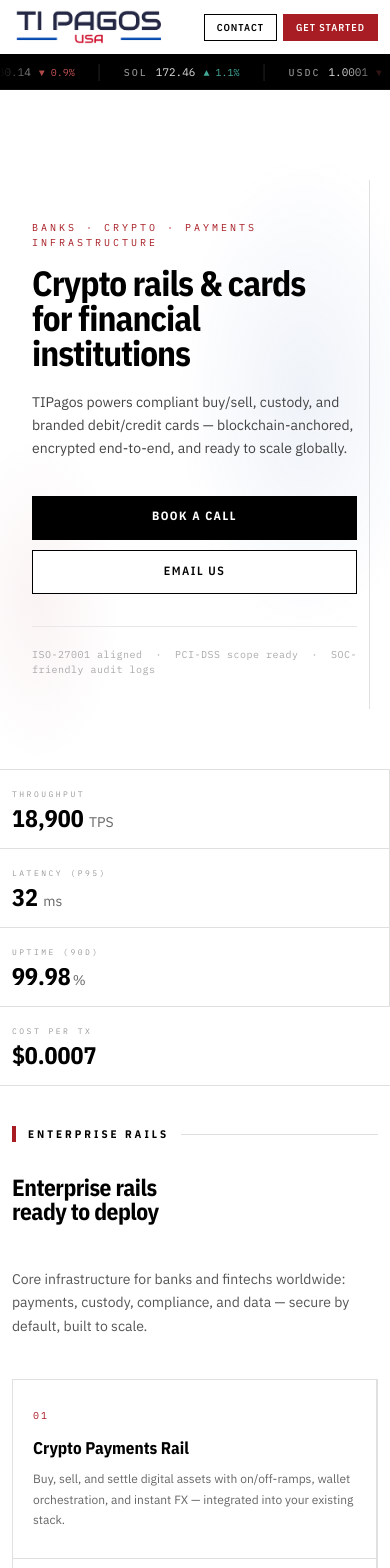
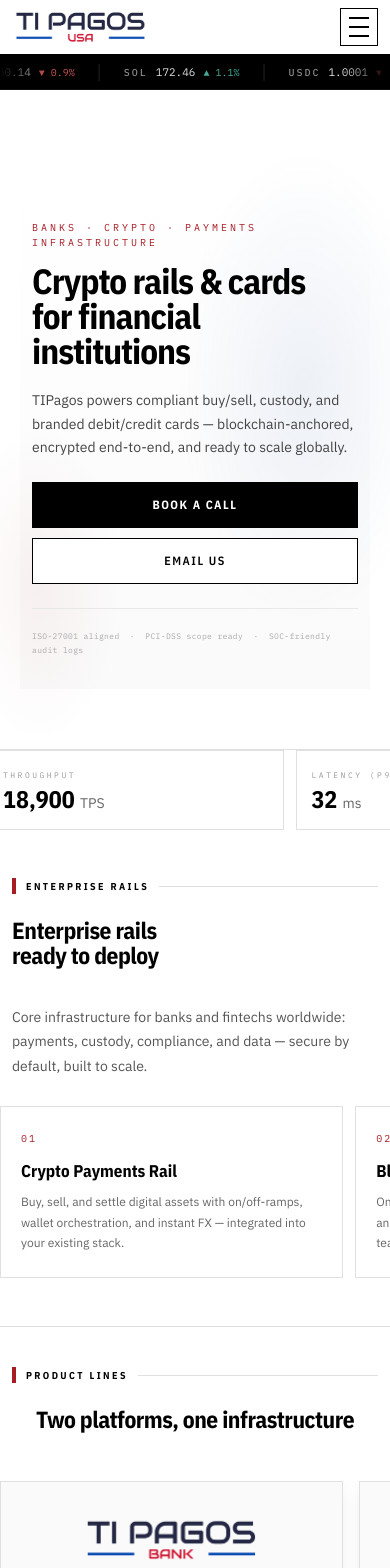
Before and after one commit to DiegoCico/ti-pagos_freelancing, a React (Vite) app: page / in a window 390 px wide. Shown: the top 1568 px of the page. Built offline with nearby package versions, Linux system fonts and the light colour scheme.

Commit message:
feat: fixed mobile view and added animations

```diff
--- a/src/App.css
+++ b/src/App.css
@@ -10,6 +10,8 @@
   line-height: 1.5;
   overflow-x: hidden;
 }
+
+.section[id], .cta[id] { scroll-margin-top: 84px; }
 
 /* ─── TOP UTILITY BAR ─── */
 .top-bar {
@@ -79,6 +81,33 @@
   color: #000;
 }
 .nav-right { display: flex; gap: 10px; align-items: center; }
+.nav-toggle {
+  display: none;
+  width: 42px;
+  height: 42px;
+  border: 1px solid #000;
+  background: #fff;
+  padding: 10px 9px;
+  cursor: pointer;
+  flex-direction: column;
+  justify-content: space-between;
+}
+.nav-toggle span {
+  width: 100%;
+  height: 2px;
+  background: #000;
+  transition: transform 0.2s ease, opacity 0.2s ease;
+}
+.mobile-menu { display: none; }
+.mobile-nav-links li,
+.mobile-nav-actions a {
+  opacity: 0;
+  transform: translateY(-6px);
+}
+
+.nav-open .nav-toggle span:nth-child(1) { transform: translateY(10px) rotate(45deg); }
+.nav-open .nav-toggle span:nth-child(2) { opacity: 0; }
+.nav-open .nav-toggle span:nth-child(3) { transform: translateY(-10px) rotate(-45deg); }
 .btn-nav-ghost {
   font-family: 'IBM Plex Sans Condensed', sans-serif;
   font-size: 12px; font-weight: 600; letter-spacing: 1px; text-transform: uppercase;
@@ -97,6 +126,16 @@
   transition: background 0.15s;
 }
 .btn-nav-fill:hover { background: #8a1018; border-color: #8a1018; }
+
+.btn-primary, .btn-secondary, .btn-nav-ghost, .btn-nav-fill, .btn-cta-white, .btn-cta-outline {
+  transition: transform 0.2s ease, box-shadow 0.2s ease, background 0.15s, color 0.15s, border-color 0.15s;
+}
+.btn-primary:hover, .btn-secondary:hover, .btn-nav-ghost:hover, .btn-nav-fill:hover, .btn-cta-white:hover, .btn-cta-outline:hover {
+  transform: translateY(-2px);
+}
+.btn-primary:active, .btn-secondary:active, .btn-nav-ghost:active, .btn-nav-fill:active, .btn-cta-white:active, .btn-cta-outline:active {
+  transform: translateY(0) scale(0.98);
+}
 
 /* ─── TICKER BAR ─── */
 .ticker-bar {
@@ -253,6 +292,8 @@
   transition: transform 0.3s ease, box-shadow 0.3s ease;
   display: flex;
   flex-direction: column;
+  position: relative;
+  overflow: hidden;
 }
 .product-card:hover {
   transform: translateY(-4px);
@@ -362,6 +403,7 @@
   border-bottom: 1px solid #e0e0e0;
   transition: background 0.15s;
   position: relative;
+  overflow: hidden;
 }
 .rail::before { content:''; position:absolute; top:0; left:0; width:0; height:2px; background:#a81c23; transition:width 0.3s ease; }
 .rail:hover::before { width:100%; }
@@ -496,94 +538,414 @@
   border-top: 1px solid #111;
 }
 
+.metric,
+.product-card,
+.rail,
+.cf,
+.cpanel,
+.trio-card { position: relative; overflow: hidden; }
+
+.metric::after,
+.product-card::after,
+.rail::after,
+.cf::after,
+.cpanel::after,
+.trio-card::after {
+  content: '';
+  position: absolute;
+  inset: 0;
+  background: linear-gradient(110deg, transparent 30%, rgba(255,255,255,0.24) 50%, transparent 70%);
+  transform: translateX(-120%);
+  pointer-events: none;
+}
+
+.metric:hover::after,
+.product-card:hover::after,
+.rail:hover::after,
+.cf:hover::after,
+.cpanel:hover::after,
+.trio-card:hover::after,
+.metric:active::after,
+.product-card:active::after,
+.rail:active::after,
+.cf:active::after,
+.cpanel:active::after,
+.trio-card:active::after {
+  animation: sheen 0.8s ease;
+}
+
 /* ─── REVEAL ─── */
 @keyframes fadeup { from{opacity:0;transform:translateY(16px)} to{opacity:1;transform:translateY(0)} }
-.r { opacity:0; transform:translateY(14px); transition:opacity 0.55s ease,transform 0.55s ease; }
-.r.on { opacity:1; transform:none; }
+@keyframes sheen { to { transform: translateX(120%); } }
+@keyframes menuItemIn {
+  from { opacity: 0; transform: translateY(-6px); }
+  to { opacity: 1; transform: translateY(0); }
+}
+.r {
+  opacity:0;
+  transform:translateY(14px) scale(0.99);
+  filter: blur(1px);
+  transition:opacity 0.55s ease,transform 0.55s ease,filter 0.55s ease;
+}
+.r.on { opacity:1; transform:none; filter:none; }
 
 @media(max-width:960px) {
+  html { scroll-padding-top: 84px; }
   .top-bar { display:none; }
-  nav { padding:0 16px; }
-  .nav-links { display:none; }
-  .nav-right { gap: 6px; }
-  .btn-nav-ghost, .btn-nav-fill { padding: 6px 14px; font-size: 11px; }
+
+  nav {
+    padding: 0 16px;
+    height: 60px;
+    min-height: 60px;
+    align-items: center;
+    flex-wrap: nowrap;
+    row-gap: 0;
+  }
+  .nav-logo img { height: 44px; }
+  .nav-links, .nav-right { display: none; }
+  .nav-toggle {
+    display: inline-flex;
+    margin-left: auto;
+    align-items: center;
+  }
+  .mobile-menu {
+    display: block;
+    position: absolute;
+    top: 100%;
+    left: 0;
+    right: 0;
+    background: #fff;
+    border-bottom: 1px solid #e0e0e0;
+    box-shadow: 0 8px 20px rgba(0,0,0,0.08);
+    max-height: 0;
+    overflow: hidden;
+    opacity: 0;
+    transition: max-height 0.25s ease, opacity 0.2s ease;
+  }
+  .nav-open .mobile-menu {
+    max-height: 420px;
+    opacity: 1;
+  }
+  .nav-open .mobile-nav-links li,
+  .nav-open .mobile-nav-actions a {
+    animation: menuItemIn 0.24s ease forwards;
+  }
+  .nav-open .mobile-nav-links li:nth-child(1) { animation-delay: 0.03s; }
+  .nav-open .mobile-nav-links li:nth-child(2) { animation-delay: 0.07s; }
+  .nav-open .mobile-nav-links li:nth-child(3) { animation-delay: 0.11s; }
+  .nav-open .mobile-nav-links li:nth-child(4) { animation-delay: 0.15s; }
+  .nav-open .mobile-nav-actions a:nth-child(1) { animation-delay: 0.19s; }
+  .nav-open .mobile-nav-actions a:nth-child(2) { animation-delay: 0.22s; }
+  .mobile-nav-links {
+    list-style: none;
+    padding: 12px 16px 8px;
+    display: flex;
+    flex-direction: column;
+    gap: 4px;
+  }
+  .mobile-nav-links a {
+    display: flex;
+    align-items: center;
+    min-height: 44px;
+    padding: 0 8px;
+    text-decoration: none;
+    color: #000;
+    font-family: 'IBM Plex Sans Condensed', sans-serif;
+    font-size: 14px;
+    font-weight: 600;
+    letter-spacing: 0.4px;
+    text-transform: uppercase;
+    border-bottom: 1px solid #f0f0f0;
+  }
+  .mobile-nav-links li:last-child a { border-bottom: none; }
+  .mobile-nav-actions {
+    display: grid;
+    grid-template-columns: 1fr 1fr;
+    gap: 8px;
+    padding: 10px 16px 16px;
+    border-top: 1px solid #f0f0f0;
+  }
+  .mobile-nav-actions .btn-nav-ghost,
+  .mobile-nav-actions .btn-nav-fill {
+    min-height: 42px;
+    padding: 0 14px;
+    display: inline-flex;
+    align-items: center;
+    justify-content: center;
+    border-radius: 3px;
+    font-size: 11px;
+  }
 
   .hero { grid-template-columns:1fr; min-height: auto; }
   .hero-sidebar { display:none; }
-  .hero-main { padding:48px 16px 40px; }
+  .hero-main {
+    padding: 44px 16px 34px;
+    border-right: none;
+    background: linear-gradient(180deg, #fff 0%, #fafafa 100%);
+  }
+  .hero-kicker { margin-bottom: 14px; }
+  .hero-kicker::after { max-width: 72px; }
   .hero-h1 { font-size: clamp(32px, 8vw, 48px) !important; }
-  .hero-actions { flex-direction: column; width: 100%; }
-  .hero-actions a { width: 100%; text-align: center; }
+  .hero-sub {
+    font-size: 15px;
+    line-height: 1.7;
+    margin-bottom: 26px;
+  }
+  .hero-actions { flex-direction: column; width: 100%; margin-bottom: 24px; }
+  .hero-actions a {
+    width: 100%;
+    text-align: center;
+    min-height: 46px;
+    display: inline-flex;
+    align-items: center;
+    justify-content: center;
+  }
+  .hero-cert {
+    font-size: 9px;
+    letter-spacing: 0.35px;
+    line-height: 1.75;
+  }
 
-  .section { padding:48px 16px; }
-  .two-col,.sec-two { grid-template-columns:1fr; gap:32px; }
-  .rails-grid,.cards-four,.outcome-panels { grid-template-columns:1fr; }
-  .rail:nth-child(2n) { border-right:1px solid #e0e0e0; }
-  .cf:nth-child(2n) { border-right:1px solid #e0e0e0; }
-  .cpanel { border-right: 1px solid #222; border-bottom: 1px solid #222; }
+  .section { padding: 52px 16px; }
+  .sec-label {
+    margin-bottom: 24px;
+    gap: 10px;
+    font-size: 10px;
+    letter-spacing: 2.4px;
+  }
+  .sec-h { font-size: clamp(24px, 5vw, 36px); line-height: 1.08; }
+  .sec-lead { max-width: 100%; }
+  .two-col,.sec-two {
+    grid-template-columns:1fr;
+    gap:24px;
+    margin-bottom: 28px;
+  }
+
+  .product-grid,
+  .metrics,
+  .rails-grid,
+  .cards-four {
+    grid-template-columns: none;
+    grid-auto-flow: column;
+    overflow-x: auto;
+    overscroll-behavior-x: contain;
+    scroll-snap-type: x mandatory;
+    -webkit-overflow-scrolling: touch;
+    scrollbar-width: none;
+    padding-bottom: 8px;
+  }
+  .product-grid::-webkit-scrollbar,
+  .metrics::-webkit-scrollbar,
+  .rails-grid::-webkit-scrollbar,
+  .cards-four::-webkit-scrollbar { display: none; }
+
+  .product-grid > *,
+  .metrics > *,
+  .rails-grid > *,
+  .cards-four > * { scroll-snap-align: start; }
+
+  .product-grid {
+    grid-auto-columns: minmax(82vw, 1fr);
+    gap: 16px;
+    margin: 0 -16px;
+    padding-inline: 16px;
+  }
+  .product-card {
+    margin-bottom: 0;
+    box-shadow: 0 6px 18px rgba(0,0,0,0.06);
+  }
+  .product-card:hover {
+    transform: none;
+    box-shadow: 0 6px 18px rgba(0,0,0,0.06);
+  }
+
+  .metrics {
+    grid-auto-columns: minmax(58vw, 1fr);
+    gap: 12px;
+    border-bottom: none;
+    margin: 0 -16px;
+    padding-inline: 16px;
+  }
+  .metric {
+    padding: 20px 16px;
+    border: 1px solid #e0e0e0;
+    border-right: 1px solid #e0e0e0;
+    background: #fff;
+  }
+  .metric:last-child { border-right: 1px solid #e0e0e0; }
+  .metric-val { font-size: 28px; }
+
+  .rails-grid {
+    grid-auto-columns: minmax(82vw, 1fr);
+    gap: 12px;
+    border: none;
+    margin: 0 -16px;
+    padding-inline: 16px;
+  }
+  .rail {
+    border: 1px solid #e0e0e0;
+    border-right: 1px solid #e0e0e0;
+    border-bottom: 1px solid #e0e0e0;
+    background: #fff;
+  }
+  .rail:nth-child(2n),
+  .rail:nth-last-child(-n+2) { border-right: 1px solid #e0e0e0; border-bottom: 1px solid #e0e0e0; }
+
+  .outcome-panels {
+    grid-template-columns: 1fr;
+    gap: 0;
+    border: 1px solid #222;
+    margin: 26px 0 0;
+  }
+  .cpanel {
+    border-right: none;
+    border-bottom: 1px solid #222;
+    background: #050505;
+  }
   .cpanel:last-child { border-bottom: none; }
+  .donut-row { gap: 16px; }
 
-  .metrics,.kpi-row { grid-template-columns:repeat(2,1fr); }
-  .metric { padding:20px 16px; }
-  .kpi { border-bottom: 1px solid #222; }
+  .kpi-row {
+    grid-template-columns: 1fr 1fr;
+    border: 1px solid #222;
+    border-top: none;
+    margin: 0;
+  }
+  .kpi {
+    border-right: 1px solid #222;
+    border-bottom: 1px solid #222;
+    background: #050505;
+  }
   .kpi:nth-child(2n) { border-right: none; }
   .kpi:nth-last-child(-n+2) { border-bottom: none; }
+  .kpi-v { font-size: 22px; }
 
-  .trio { grid-template-columns:1fr; }
-  .trio-card { border-right: 1px solid #222; border-bottom: 1px solid #222; }
+  .trio { grid-template-columns: 1fr; margin: 28px 0 0; }
+  .trio-card {
+    border-right: none;
+    border-bottom: 1px solid #222;
+    background: #050505;
+  }
   .trio-card:last-child { border-bottom: none; }
 
-  .cta { grid-template-columns:1fr; padding:56px 16px; gap: 32px; }
+  .cards-four {
+    grid-auto-columns: minmax(82vw, 1fr);
+    gap: 12px;
+    border: none;
+    margin: 26px -16px 0;
+    padding-inline: 16px;
+  }
+  .cf {
+    border: 1px solid #e0e0e0;
+    border-right: 1px solid #e0e0e0;
+    border-bottom: 1px solid #e0e0e0;
+    background: #fff;
+  }
+  .cf:nth-child(2n),
+  .cf:nth-last-child(-n+2) { border-right: 1px solid #e0e0e0; border-bottom: 1px solid #e0e0e0; }
+
+  .sec-panel { padding: 28px 22px; }
+
+  .cta { grid-template-columns:1fr; padding:56px 16px; gap: 28px; }
   .cta-right { width: 100%; }
-  .cta-right a { width: 100%; text-align: center; }
+  .cta-right a {
+    width: 100%;
+    text-align: center;
+    min-height: 46px;
+    display: inline-flex;
+    align-items: center;
+    justify-content: center;
+  }
 
-  .footer-top { grid-template-columns:1fr; }
-  .footer-col { padding:28px 20px; border-right: none; border-bottom: 1px solid #1a1a1a; }
-  .footer-col:last-child { border-bottom: none; }
+  .footer-top {
+    grid-template-columns:1fr;
+    gap: 12px;
+    border-bottom: none;
+    padding: 14px 16px 16px;
+  }
+  .footer-col {
+    padding: 22px 18px;
+    border: 1px solid #1a1a1a;
+    border-right: 1px solid #1a1a1a;
+    border-bottom: 1px solid #1a1a1a;
+    background: #050505;
+  }
+  .footer-col:last-child { border-bottom: 1px solid #1a1a1a; }
+  .footer-col a {
+    display: inline-flex;
+    align-items: center;
+    min-height: 34px;
+  }
   .footer-bottom { padding:16px; flex-direction: column; text-align: center; }
+}
 
-  .product-grid { grid-template-columns:1fr; gap:24px; }
-  .product-card { margin-bottom: 0; }
-
-  .sec-h { font-size: clamp(24px, 5vw, 36px); }
-  .metric-val { font-size: 28px; }
-  .kpi-v { font-size: 22px; }
+@media (prefers-reduced-motion: reduce) {
+  *, *::before, *::after {
+    animation-duration: 0.01ms !important;
+    animation-iteration-count: 1 !important;
+    transition-duration: 0.01ms !important;
+    scroll-behavior: auto !important;
+  }
 }
 
 @media(max-width:640px) {
-  nav { padding: 0 12px; }
-  .nav-logo img { height: 45px; }
-  .btn-nav-ghost, .btn-nav-fill { padding: 5px 12px; font-size: 10px; }
+  nav { padding: 0 12px; row-gap: 0; height: 56px; min-height: 56px; }
+  .nav-logo img { height: 40px; }
+  .nav-toggle {
+    width: 38px;
+    height: 38px;
+    padding: 8px;
+  }
+  .mobile-nav-links {
+    padding: 10px 12px 6px;
+  }
+  .mobile-nav-links a {
+    min-height: 40px;
+    font-size: 13px;
+  }
+  .mobile-nav-actions {
+    grid-template-columns: 1fr;
+    padding: 10px 12px 12px;
+  }
 
   .hero-main { padding: 40px 12px 32px; }
   .hero-h1 { font-size: clamp(28px, 9vw, 40px) !important; }
-  .hero-sub { font-size: 14px; }
-  .btn-primary, .btn-secondary { font-size: 12px; padding: 11px 24px; }
+  .hero-sub { font-size: 14px; margin-bottom: 22px; }
+  .btn-primary, .btn-secondary { font-size: 12px; padding: 11px 24px; min-height: 44px; }
+  .hero-cert { font-size: 8px; }
 
   .section { padding: 40px 12px; }
   .sec-h { font-size: clamp(22px, 6vw, 32px); }
-  .sec-lead { font-size: 14px; }
+  .sec-lead { font-size: 14px; line-height: 1.75; }
 
-  .metrics, .kpi-row { grid-template-columns: 1fr; }
-  .metric { padding: 18px 12px; border-right: 1px solid #e0e0e0; border-bottom: 1px solid #e0e0e0; }
-  .metric:last-child { border-bottom: none; }
+  .metrics { grid-auto-columns: minmax(76vw, 1fr); margin: 0 -12px; padding-inline: 12px; }
+  .metric { padding: 18px 14px; }
   .metric-val { font-size: 24px; }
   .metric-label { font-size: 8px; }
 
-  .kpi { padding: 18px 12px; border-right: 1px solid #222; border-bottom: 1px solid #222; }
+  .rails-grid,
+  .cards-four { grid-auto-columns: minmax(88vw, 1fr); margin-inline: -12px; padding-inline: 12px; }
+  .kpi-row { grid-template-columns: 1fr; }
+  .kpi { padding: 18px 14px; border-right: none; border-bottom: 1px solid #222; }
+  .kpi:nth-last-child(-n+2) { border-bottom: 1px solid #222; }
   .kpi:last-child { border-bottom: none; }
   .kpi-v { font-size: 20px; }
   .kpi-l { font-size: 11px; }
   .kpi-sub { font-size: 8px; }
 
-  .rail { padding: 28px 20px; }
+  .rail { padding: 24px 20px; }
   .rail-title { font-size: 17px; }
   .rail-desc { font-size: 12px; }
 
-  .cf { padding: 28px 20px; }
+  .cf { padding: 24px 20px; }
   .cf-t { font-size: 15px; }
   .cf-d { font-size: 12px; }
 
+  .product-grid {
+    grid-auto-columns: minmax(88vw, 1fr);
+    margin: 0 -12px;
+    padding-inline: 12px;
+  }
   .product-header { padding: 32px 24px 24px; }
   .product-logo { height: 52px; }
   .product-body { padding: 24px; }
@@ -596,9 +958,16 @@
   .sp-label { font-size: 8px; }
   .sp-scale { font-size: 8px; }
   .sp-anchor { font-size: 9px; padding: 4px 10px; }
-  .sp-row { font-size: 11px; padding: 9px 0; }
+  .sp-row {
+    font-size: 11px;
+    padding: 9px 0;
+    flex-direction: column;
+    align-items: flex-start;
+    gap: 4px;
+  }
   .sp-rv { font-size: 10px; }
 
+  .sf { padding: 20px 0; }
   .sf-title { font-size: 13px; }
   .sf-desc { font-size: 12px; }
 
@@ -606,6 +975,7 @@
   .cp-t { font-size: 14px; }
   .cp-s { font-size: 8px; }
   .bars { height: 56px; }
+  .donut-row { flex-direction: column; align-items: flex-start; }
   .leg { font-size: 11px; }
   .leg-v { font-size: 10px; }
 
@@ -616,9 +986,10 @@
   .cta { padding: 48px 12px; }
   .cta h2 { font-size: clamp(24px, 7vw, 40px); }
   .cta p { font-size: 14px; }
-  .btn-cta-white, .btn-cta-outline { font-size: 12px; padding: 12px 28px; }
+  .btn-cta-white, .btn-cta-outline { font-size: 12px; padding: 12px 28px; min-height: 44px; }
 
-  .footer-col { padding: 24px 16px; }
+  .footer-top { padding: 12px; gap: 10px; }
+  .footer-col { padding: 20px 16px; }
   .footer-logo { height: 24px; }
   .footer-tagline { font-size: 11px; }
   .footer-col-title { font-size: 10px; }
--- a/src/components/Nav.tsx
+++ b/src/components/Nav.tsx
@@ -1,6 +1,11 @@
+import { useState } from 'react';
+
 function Nav() {
+  const [menuOpen, setMenuOpen] = useState(false);
+  const closeMenu = () => setMenuOpen(false);
+
   return (
-    <nav>
+    <nav className={menuOpen ? 'nav-open' : ''}>
       <a href="#" className="nav-logo">
         <img src="/ti-pagos_freelancing/logo.png" alt="TIPagos" />
       </a>
@@ -14,6 +19,31 @@
         <a href="#contact" className="btn-nav-ghost">Contact</a>
         <a href="#contact" className="btn-nav-fill">Get Started</a>
       </div>
+
+      <button
+        type="button"
+        className="nav-toggle"
+        aria-label="Toggle navigation menu"
+        aria-expanded={menuOpen}
+        onClick={() => setMenuOpen((open) => !open)}
+      >
+        <span></span>
+        <span></span>
+        <span></span>
+      </button>
+
+      <div className="mobile-menu">
+        <ul className="mobile-nav-links">
+          <li><a href="#solutions" onClick={closeMenu}>Solutions</a></li>
+          <li><a href="#product-lines" onClick={closeMenu}>Product Lines</a></li>
+          <li><a href="#security" onClick={closeMenu}>Security</a></li>
+          <li><a href="#about" onClick={closeMenu}>About</a></li>
+        </ul>
+        <div className="mobile-nav-actions">
+          <a href="#contact" className="btn-nav-ghost" onClick={closeMenu}>Contact</a>
+          <a href="#contact" className="btn-nav-fill" onClick={closeMenu}>Get Started</a>
+        </div>
+      </div>
     </nav>
   );
 }
```
